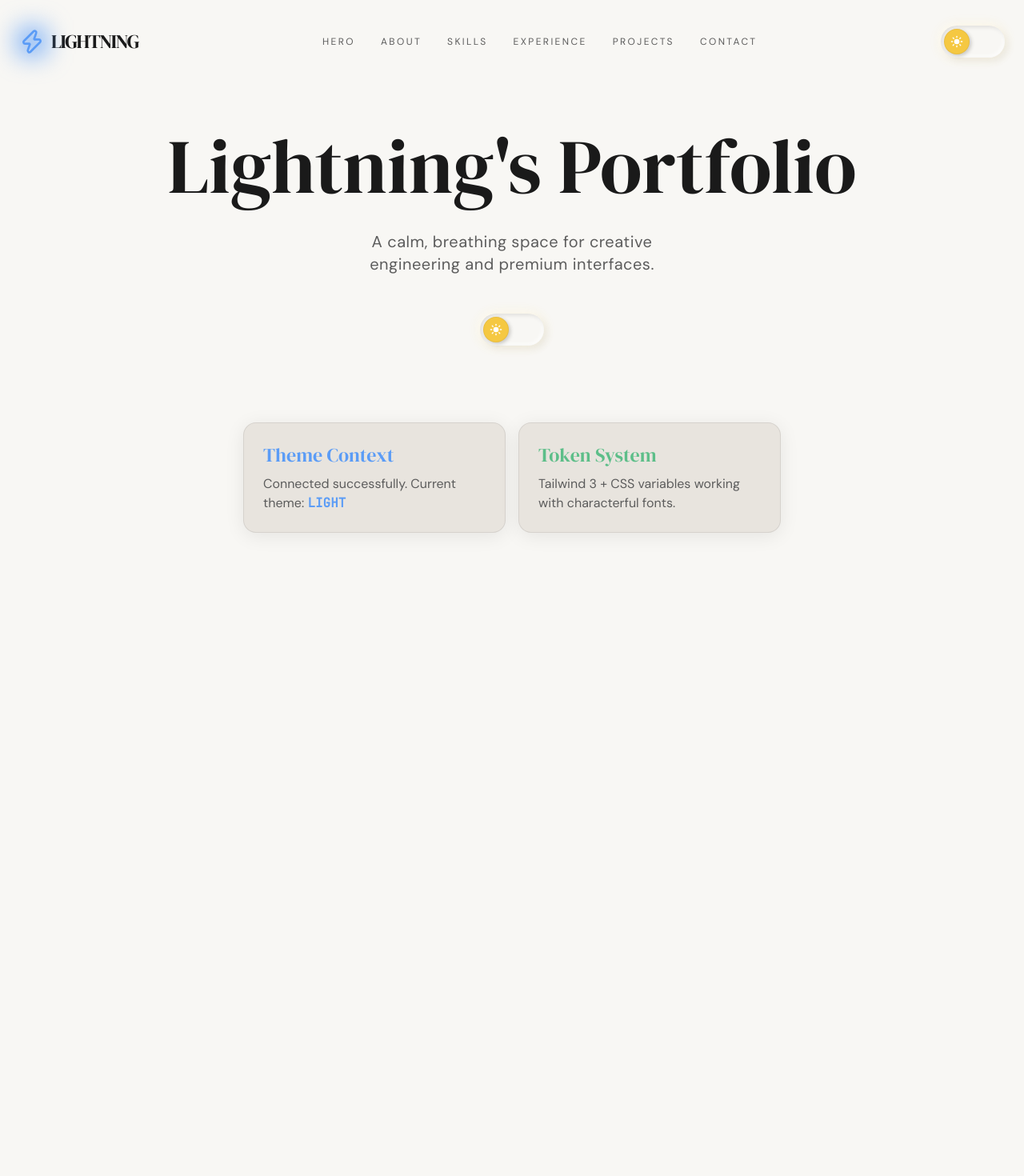
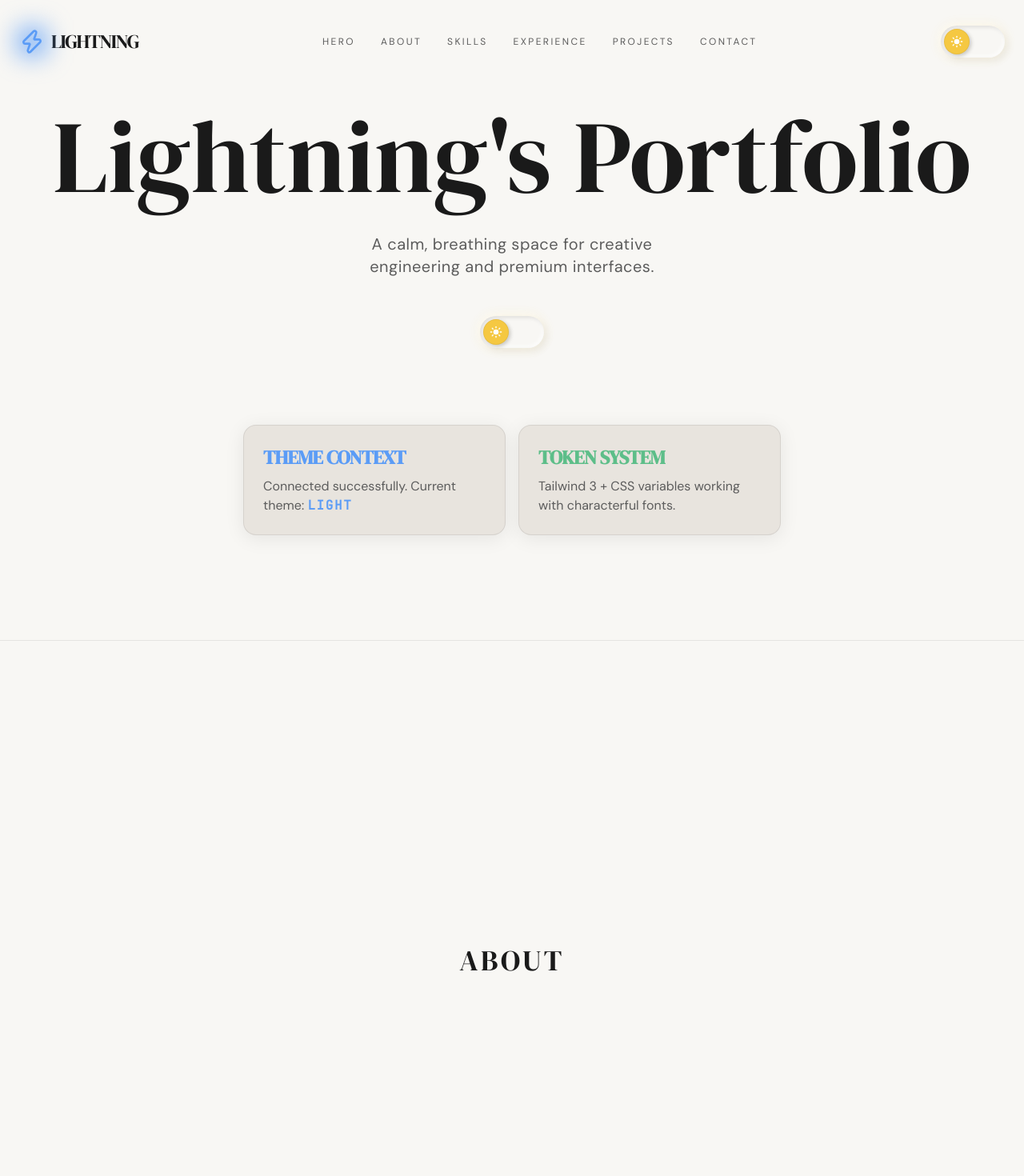
Before and after one commit to lightning4747/lightning, a React (Vite) app: page / in a window 1280 px wide. Shown: the top 1470 px of the page at 80% size. Built offline with nearby package versions, Linux system fonts and the light colour scheme; a web font is replaced by a local one.

Commit message:
feat: add placeholders for the sections and implement smooth scroll behaviour

```diff
--- a/src/App.tsx
+++ b/src/App.tsx
@@ -14,9 +14,11 @@ function App() {
       sparkCount={8}
       duration={400}
     >
-      <div className="min-h-[200vh] flex flex-col items-center p-4 pt-40">
+      <div className="flex flex-col w-full">
         <Navbar />
-        <h1 className="text-5xl md:text-8xl font-display mb-8">
+        {/* Section Wrapper */}
+        <section id="hero" className="min-h-screen flex flex-col items-center justify-center p-4">
+          <h1 className="text-5xl md:text-9xl font-display mb-8">
             Lightning's Portfolio
           </h1>
 
@@ -30,14 +32,32 @@ function App() {
 
           <div className="mt-12 grid grid-cols-1 md:grid-cols-2 gap-4 max-w-2xl w-full">
             <div className="p-6 rounded-2xl bg-bg-tertiary border border-border shadow-theme">
-            <h3 className="font-display text-2xl mb-2 text-accent-blue">Theme Context</h3>
-            <p className="text-text-secondary">Connected successfully. Current theme: <span className="font-mono text-accent-primary uppercase font-bold">{theme}</span></p>
+              <h3 className="font-display text-2xl mb-2 text-accent-blue font-bold uppercase tracking-tight">Theme Context</h3>
+              <p className="text-text-secondary">Connected successfully. Current theme: <span className="font-mono text-accent-primary uppercase font-bold tracking-widest">{theme}</span></p>
             </div>
             <div className="p-6 rounded-2xl bg-bg-tertiary border border-border shadow-theme">
-            <h3 className="font-display text-2xl mb-2 text-accent-green">Token System</h3>
+              <h3 className="font-display text-2xl mb-2 text-accent-green font-bold uppercase tracking-tight">Token System</h3>
               <p className="text-text-secondary">Tailwind 3 + CSS variables working with characterful fonts.</p>
             </div>
           </div>
+        </section>
+
+        {/* Placeholder Sections for Scroll Test */}
+        <section id="about" className="min-h-screen border-t border-border flex items-center justify-center">
+          <h2 className="text-4xl font-display uppercase tracking-widest">About</h2>
+        </section>
+        <section id="skills" className="min-h-screen border-t border-border flex items-center justify-center">
+          <h2 className="text-4xl font-display uppercase tracking-widest">Skills</h2>
+        </section>
+        <section id="experience" className="min-h-screen border-t border-border flex items-center justify-center">
+          <h2 className="text-4xl font-display uppercase tracking-widest">Experience</h2>
+        </section>
+        <section id="projects" className="min-h-screen border-t border-border flex items-center justify-center">
+          <h2 className="text-4xl font-display uppercase tracking-widest">Projects</h2>
+        </section>
+        <section id="contact" className="min-h-screen border-t border-border flex items-center justify-center">
+          <h2 className="text-4xl font-display uppercase tracking-widest">Contact</h2>
+        </section>
       </div>
     </ClickSpark>
   );
--- a/src/components/layout/Navbar.tsx
+++ b/src/components/layout/Navbar.tsx
@@ -1,5 +1,5 @@
 import { useState, useEffect } from 'react';
-import { motion, useScroll, AnimatePresence } from 'framer-motion';
+import { motion, useScroll } from 'framer-motion';
 import { Zap } from 'lucide-react';
 import { ThemeToggle } from '../ui/ThemeToggle';
 
--- a/src/styles/globals.css
+++ b/src/styles/globals.css
@@ -1,4 +1,8 @@
 @import './tokens.css';
+
+html {
+  scroll-behavior: smooth;
+}
 
 @tailwind base;
 @tailwind components;
```
Also changed, not shown: .spec/task.md. Lines whose indentation alone changed are shown as unchanged.
